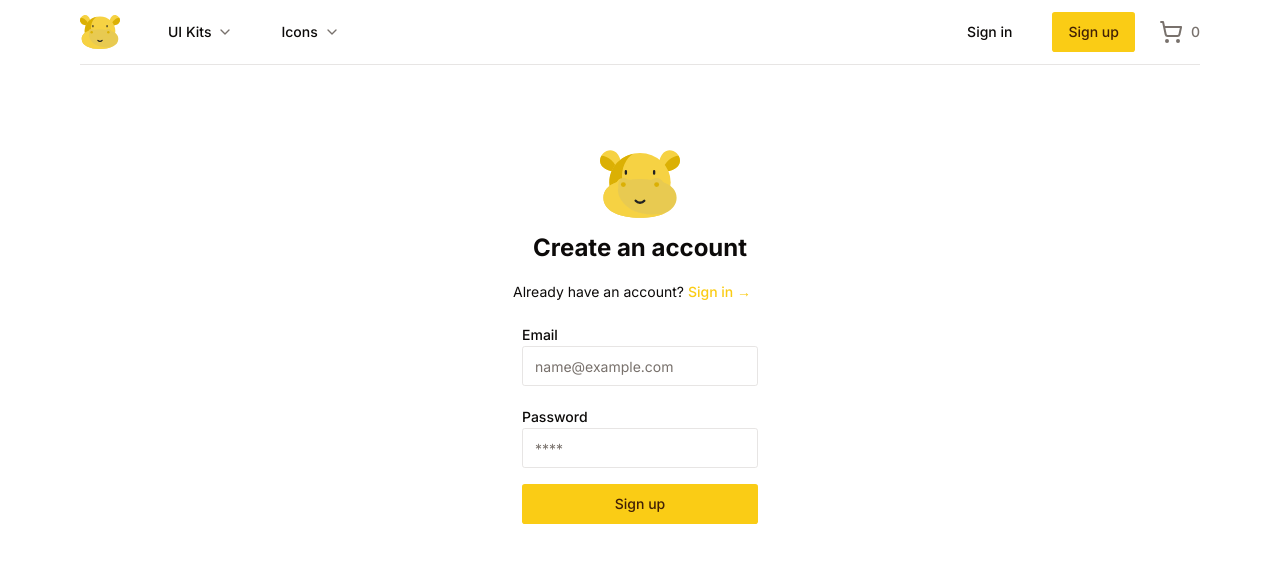
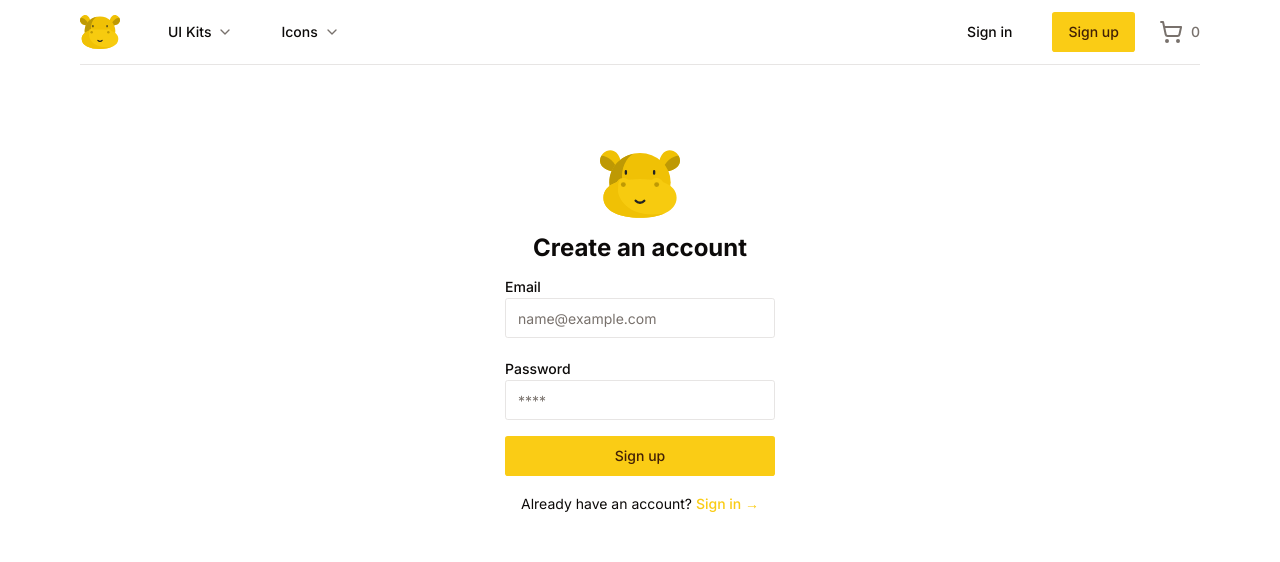
Before and after one commit to MUHAMMADMUKHTARSULEIMAN/digital-hippo-old, a Next.js app: page /sign-up in a window 1280 px wide. Shown: the top 562 px of the page. Built offline with nearby package versions, Linux system fonts and the light colour scheme.

Commit message:
just another commit

```diff
--- a/package.json
+++ b/package.json
@@ -17,6 +17,11 @@
     "@radix-ui/react-label": "^2.1.0",
     "@radix-ui/react-separator": "^1.1.0",
     "@radix-ui/react-slot": "^1.1.0",
+    "@tanstack/react-query": "^5.52.2",
+    "@trpc/client": "^10.45.2",
+    "@trpc/next": "^10.45.2",
+    "@trpc/react-query": "^10.45.2",
+    "@trpc/server": "^10.45.2",
     "class-variance-authority": "^0.7.0",
     "clsx": "^2.1.1",
     "cross-env": "^7.0.3",
--- a/src/app/(auth)/sign-up/page.tsx
+++ b/src/app/(auth)/sign-up/page.tsx
@@ -26,13 +26,6 @@ const Page = () => {
           <div className="flex flex-col items-center space-y-2 text-center">
             <Icons.logo className="h-20 w-20"/>
             <h1 className="text-2xl font-bold">Create an account</h1>
-            <p className="text-sm">
-              Already have an account?
-              {" "}
-              <Link href={"/sign-in"} className={buttonVariants({variant: "link", className: "pl-0"})}>
-                Sign in &rarr;
-              </Link>
-            </p>
             <div className="grid gap-6">
               <form>
                 <div className="grid gap-2">
@@ -53,6 +46,15 @@ const Page = () => {
                     />
                   </div>
                   <Button>Sign up</Button>
+                  <div className="justify-self-center pl-4">
+                    <p className="text-sm">
+                      Already have an account?
+                      {" "}
+                      <Link href={"/sign-in"} className={buttonVariants({variant: "link", className: "pl-0"})}>
+                        Sign in &rarr;
+                      </Link>
+                    </p>
+                  </div>
                 </div>
               </form>
             </div>
--- a/src/components/Icons.tsx
+++ b/src/components/Icons.tsx
@@ -6,30 +6,30 @@ export const Icons = {
       <g>
         <path
           d='M105.67 56.012c24.601 24.601 41.244 81.13 16.643 105.731s-81.13 7.958-105.731-16.643-20.623-60.509 3.978-85.11 60.509-28.579 85.11-3.978z'
-          fill='#f6d243'
+          fill='#f0c105'
           data-original='#f1dd91'
           opacity='1'></path>
         <path
           d='M111.097 169.375c-9.754-53.933-61.535-93.098-102.131-94.531-13.495 22.793-12.381 50.26 7.615 70.256 21.368 21.367 66.817 36.724 94.516 24.275z'
-          fill='#dbb004'
-          data-original='#f6de7d'
+          fill='#be9904'
+          data-original='#fbd12e'
           opacity='1'></path>
         <path
           d='M406.33 56.012c-24.601 24.601-41.244 81.13-16.643 105.731s81.13 7.958 105.731-16.643 20.623-60.509-3.978-85.11-60.509-28.579-85.11-3.978z'
-          fill='#f6d243'
+          fill='#f0c105'
           data-original='#f1dd91'
           opacity='1'></path>
         <path
           d='M400.903 169.375c9.754-53.933 61.535-93.098 102.13-94.531 13.495 22.793 12.381 50.26-7.615 70.256-21.367 21.367-66.816 36.724-94.515 24.275z'
-          fill='#dbb004'
-          data-original='#f6de7d'
+          fill='#be9904'
+          data-original='#fbd12e'
           opacity='1'></path>
         <ellipse
           cx='256'
           cy='244.04'
           rx='196.34'
           ry='186.42'
-          fill='#f6d243'
+          fill='#f0c105'
           data-original='#f1dd91'
           opacity='1'></ellipse>
         <path
@@ -39,12 +39,12 @@ export const Icons = {
           opacity='1'></path>
         <path
           d='M212.03 62.322c-87.266 18.957-152.372 93.12-152.372 181.723 0 102.957 87.905 186.42 196.342 186.42 19.952 0 39.204-2.835 57.346-8.087C85.074 329.977 119.169 118.281 212.03 62.322z'
-          fill='#dbb004'
-          data-original='#f6de7d'
+          fill='#be9904'
+          data-original='#fbd12e'
           opacity='1'></path>
         <path
           d='M409.201 247.067c-3.993-1.525-7.205-4.522-9.287-8.256-7.292-13.082-21.262-21.931-37.303-21.931a42.466 42.466 0 0 0-25.912 8.775c-2.706 2.072-6.138 2.964-9.522 2.563-22.448-2.662-46.36-3.941-71.178-3.941-24.818 0-48.73 1.279-71.178 3.941-3.384.401-6.816-.491-9.522-2.563a42.466 42.466 0 0 0-25.912-8.775c-16.04 0-30.01 8.85-37.303 21.931-2.081 3.734-5.293 6.731-9.287 8.256-49.69 18.976-81.141 50.52-81.141 97.301 0 85.459 104.919 128.202 234.342 128.202S490.34 429.827 490.34 344.368c.002-46.782-31.448-78.325-81.139-97.301z'
-          fill='#e8ca51'
+          fill='#f7cb0f'
           data-original='#b9e8ef'
           opacity='1'></path>
         <path
@@ -56,19 +56,19 @@ export const Icons = {
           cx='149.39'
           cy='259.56'
           r='15.519'
-          fill='#dbb004'
-          data-original='#f6de7d'
+          fill='#be9904'
+          data-original='#fbd12e'
           opacity='1'></circle>
         <circle
           cx='362.61'
           cy='259.56'
           r='15.519'
-          fill='#dbb004'
-          data-original='#f6de7d'
+          fill='#be9904'
+          data-original='#fbd12e'
           opacity='1'></circle>
         <path
           d='M416.18 443.185c-246.851 43.269-311.115-113.303-300.169-158.197.615-2.522.695-5.142.379-7.719-2.455-20.031 5.053-45.274 18.266-57.764a42.819 42.819 0 0 0-22.705 19.548c-2.002 3.647-5.171 6.496-9.059 7.978-49.745 18.972-81.235 50.526-81.235 97.337 0 85.459 104.919 128.202 234.342 128.202 61.953 0 118.279-9.801 160.181-29.385z'
-          fill='#f6d243'
+          fill='#f0c105'
           data-original='#f1dd91'
           opacity='1'></path>
       </g>
--- /dev/null
+++ b/src/components/Providers.tsx
@@ -0,0 +1,12 @@
+"use client";
+
+import { useState } from "react";
+import {QueryClient} from "@tanstack/react-query";
+import { trpc } from "@/trpc/client";
+
+const Providers = () => {
+  const [queryClient] = useState(() => new QueryClient());
+  const [trpcClient] = useState(() => trpc.createClient())
+}
+
+export default Providers;
--- /dev/null
+++ b/src/trpc/client.ts
@@ -0,0 +1,3 @@
+import {createTRPCReact} from "@trpc/react-query";
+
+export const trpc = createTRPCReact({});
```
Also changed, not shown: 1 other file (tests, documents, lock files or other folders).
